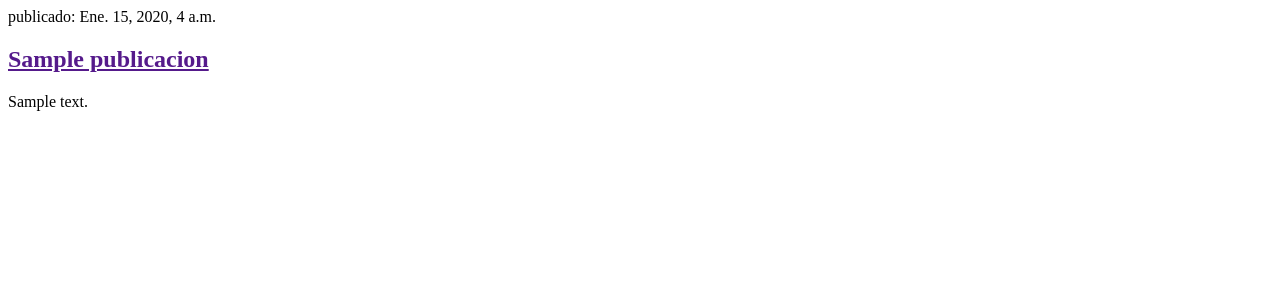
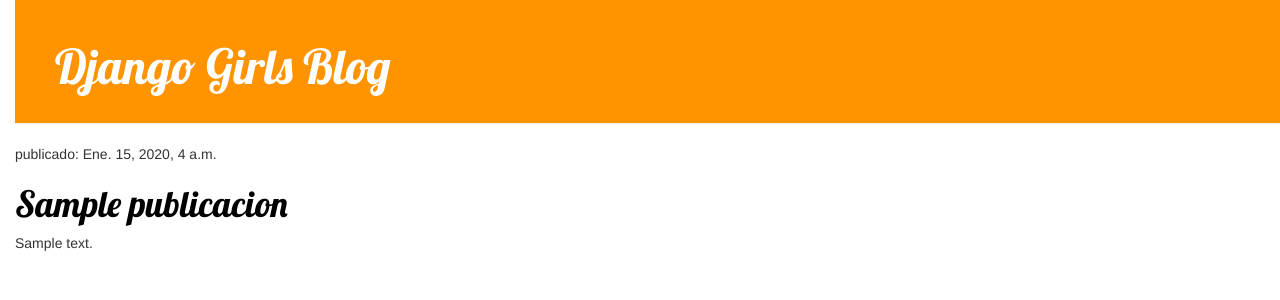
Before and after one commit to macorios22/my-first-blog, a Django app: template blog/templates/blog/listar_pub.html in a window 1280 px wide. Shown: the top 300 px of the page. Run offline with Django 3.2, Linux system fonts and the light colour scheme; the template is opened without the code that fills it: values that come from a table or form of the project are taken from there, others are empty; tables that the repository leaves empty hold one stand-in row (values such as "Sample post"); some libraries are stand-ins or nearby versions.

Commit message:
Css incluido

```diff
--- /dev/null
+++ b/blog/static/css/blog.css
@@ -0,0 +1,51 @@
+.page-header {
+    background-color: #ff9400;
+    margin-top: 0;
+    padding: 20px 20px 20px 40px;
+}
+
+.page-header h1, .page-header h1 a, .page-header h1 a:visited, .page-header h1 a:active {
+    color: #ffffff;
+    font-size: 36pt;
+    text-decoration: none;
+}
+.content {
+    margin-left: 40px;
+}
+
+h1, h2, h3, h4 {
+    font-family: 'Lobster', cursive;
+}
+
+.date {
+    float: right;
+    color: #828282;
+}
+
+.save {
+    float: right;
+}
+
+.post-form textarea, .post-form input {
+    width: 100%;
+}
+
+.top-menu, .top-menu:hover, .top-menu:visited {
+    color: #ffffff;
+    float: right;
+    font-size: 26pt;
+    margin-right: 20px;
+}
+
+.post {
+    margin-bottom: 70px;
+}
+
+.post h1 a, .post h1 a:visited {
+    color: #000000;
+}
+
+
+body {
+    padding-left: 15px;
+}
--- a/blog/templates/blog/listar_pub.html
+++ b/blog/templates/blog/listar_pub.html
@@ -1,12 +1,21 @@
+{% load static %}
+<link rel="stylesheet" href="//maxcdn.bootstrapcdn.com/bootstrap/3.2.0/css/bootstrap.min.css">
+<link rel="stylesheet" href="//maxcdn.bootstrapcdn.com/bootstrap/3.2.0/css/bootstrap-theme.min.css">
+<link rel="stylesheet" href="{% static 'css/blog.css' %}">
 <html>
     <head>
-        <title>Django Girls blog</title>
-    </head>
+        <link href="//fonts.googleapis.com/css?family=Lobster&subset=latin,latin-ext" rel="stylesheet" type="text/css">
+
+        <div class="page-header">
+          <h1><a href="/">Django Girls Blog </a></h1>
+        </div>
+
+     </head>
     <body>
       {% for p in pubs %}
-        <div>
+        <div class="post">
             <p>publicado: {{p.fecha_publicacion}}</p>
-            <h2><a href="">{{p.titulo}}</a></h2>
+            <h1><a href="">{{p.titulo}}</a></h1>
             <p>{{p.texto}}</p>
         </div>
     {% endfor %}
```
